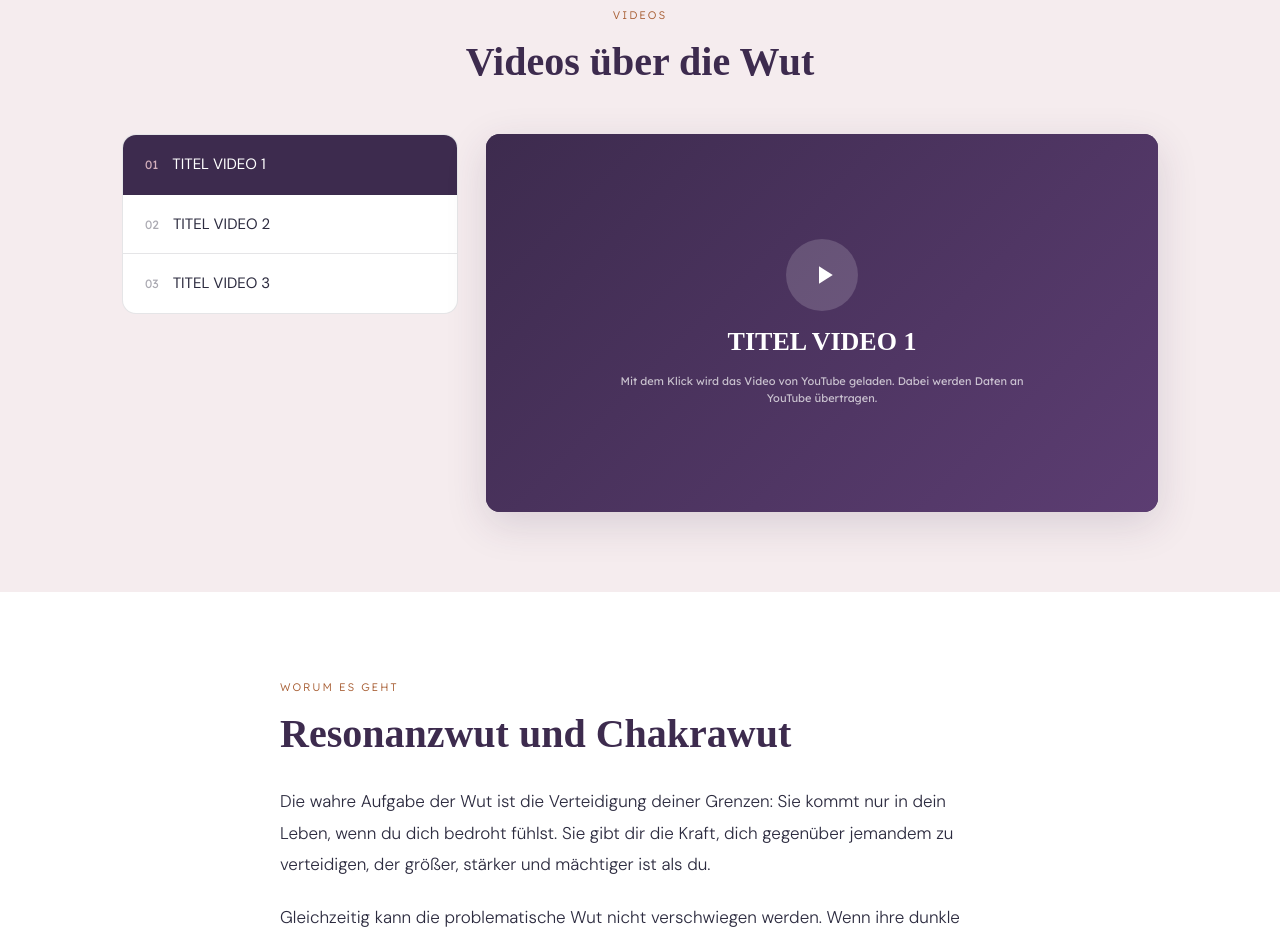
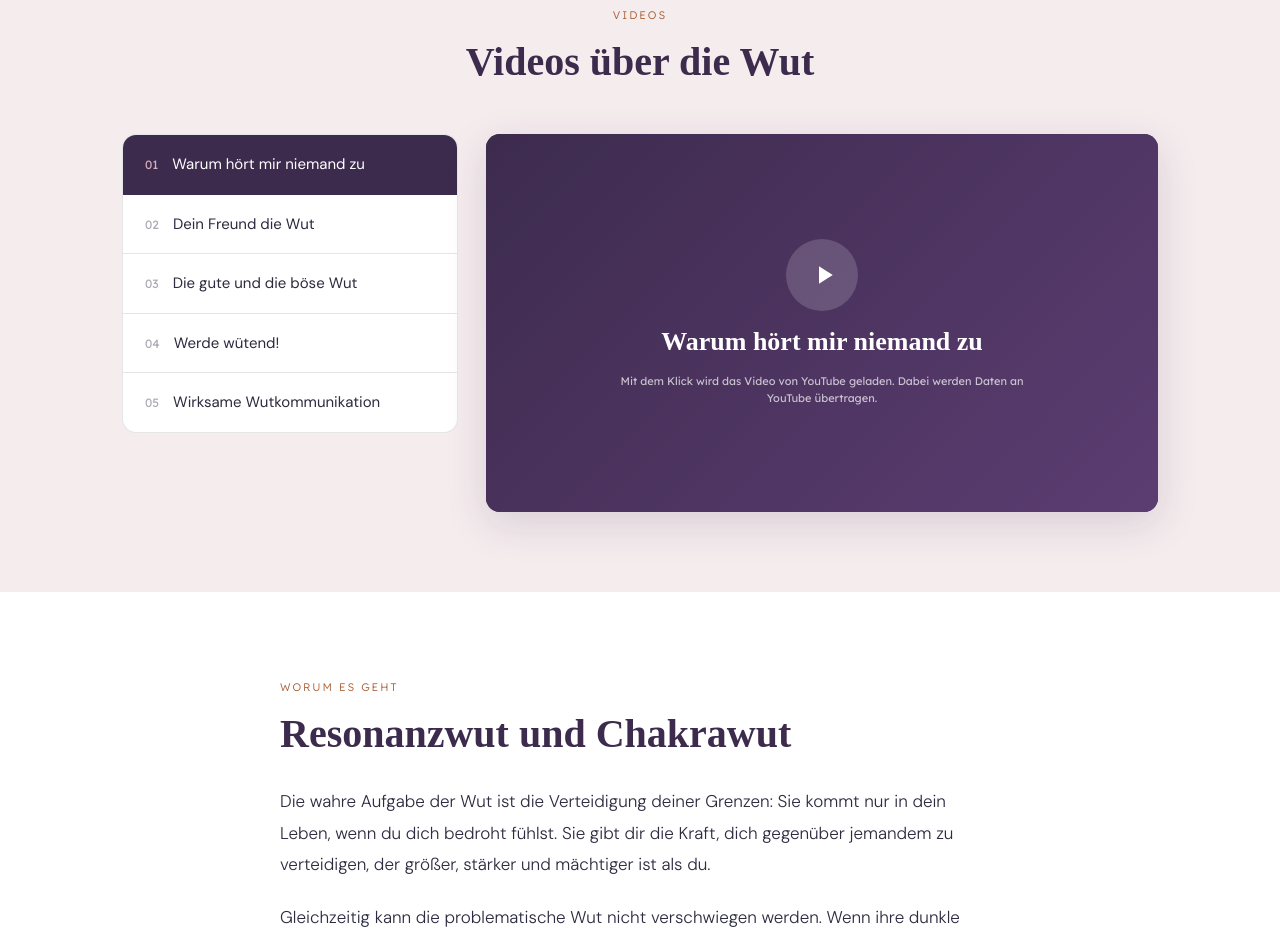
Before and after one commit to vjp-tech/energetik, a plain HTML site: page wut.html in a window 1280 px wide. Shown: the part 2380-3315 px from the top of the page. Drawn offline with Linux system fonts and the light colour scheme.

Commit message:
UpdateWut

```diff
--- a/wut.html
+++ b/wut.html
@@ -693,15 +693,17 @@
              2. den Titel zwischen > und </button>
              Die Nummerierung entsteht automatisch. -->
         <ul class="vj-pl-list">
-          <li><button type="button" class="vj-pl-item is-active" data-video="oBBR6p9Ge8I">TITEL VIDEO 1</button></li>
-          <li><button type="button" class="vj-pl-item" data-video="q3am4id1ohs">TITEL VIDEO 2</button></li>
-          <li><button type="button" class="vj-pl-item" data-video="9ZS7jtkyM90">TITEL VIDEO 3</button></li>
+          <li><button type="button" class="vj-pl-item is-active" data-video="oBBR6p9Ge8I">Warum hört mir niemand zu</button></li>
+          <li><button type="button" class="vj-pl-item" data-video="q3am4id1ohs">Dein Freund die Wut</button></li>
+          <li><button type="button" class="vj-pl-item" data-video="9ZS7jtkyM90">Die gute und die böse Wut</button></li>
+          <li><button type="button" class="vj-pl-item" data-video="zNP3AHmh-e0">Werde wütend!</button></li>
+          <li><button type="button" class="vj-pl-item" data-video="D03t1DiKljI">Wirksame Wutkommunikation</button></li>
         </ul>
 
         <div class="vj-pl-player" id="vjPlayer">
           <button type="button" class="vj-pl-start" id="vjPlayerStart">
             <span class="vj-pl-play"><svg viewBox="0 0 24 24" aria-hidden="true"><path d="M8 5v14l11-7z"/></svg></span>
-            <span class="vj-pl-start-title" id="vjPlayerTitle">TITEL VIDEO 1</span>
+            <span class="vj-pl-start-title" id="vjPlayerTitle">Warum hört mir niemand zu</span>
             <span class="vj-pl-note">Mit dem Klick wird das Video von YouTube geladen. Dabei werden Daten an YouTube übertragen.</span>
           </button>
         </div>
```
